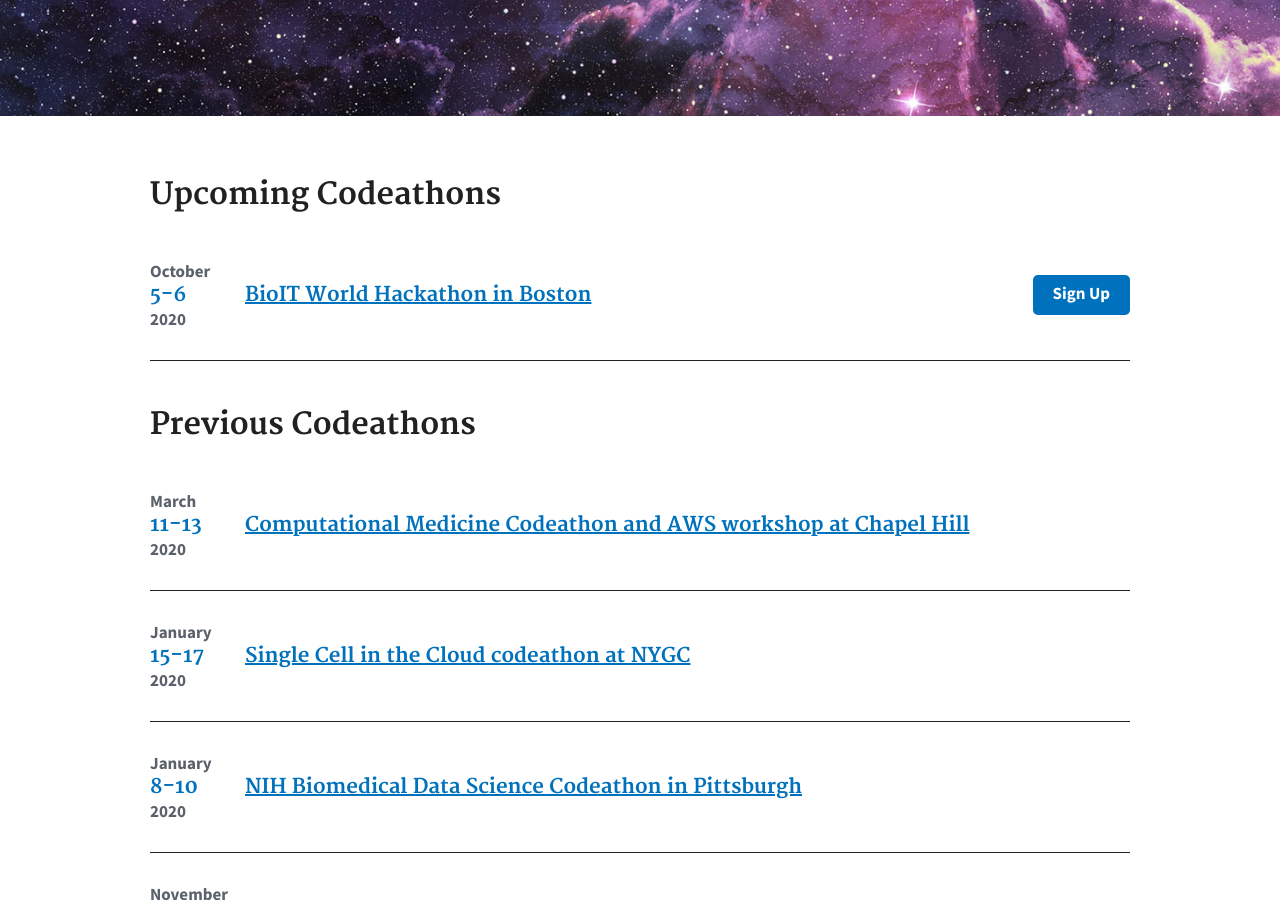
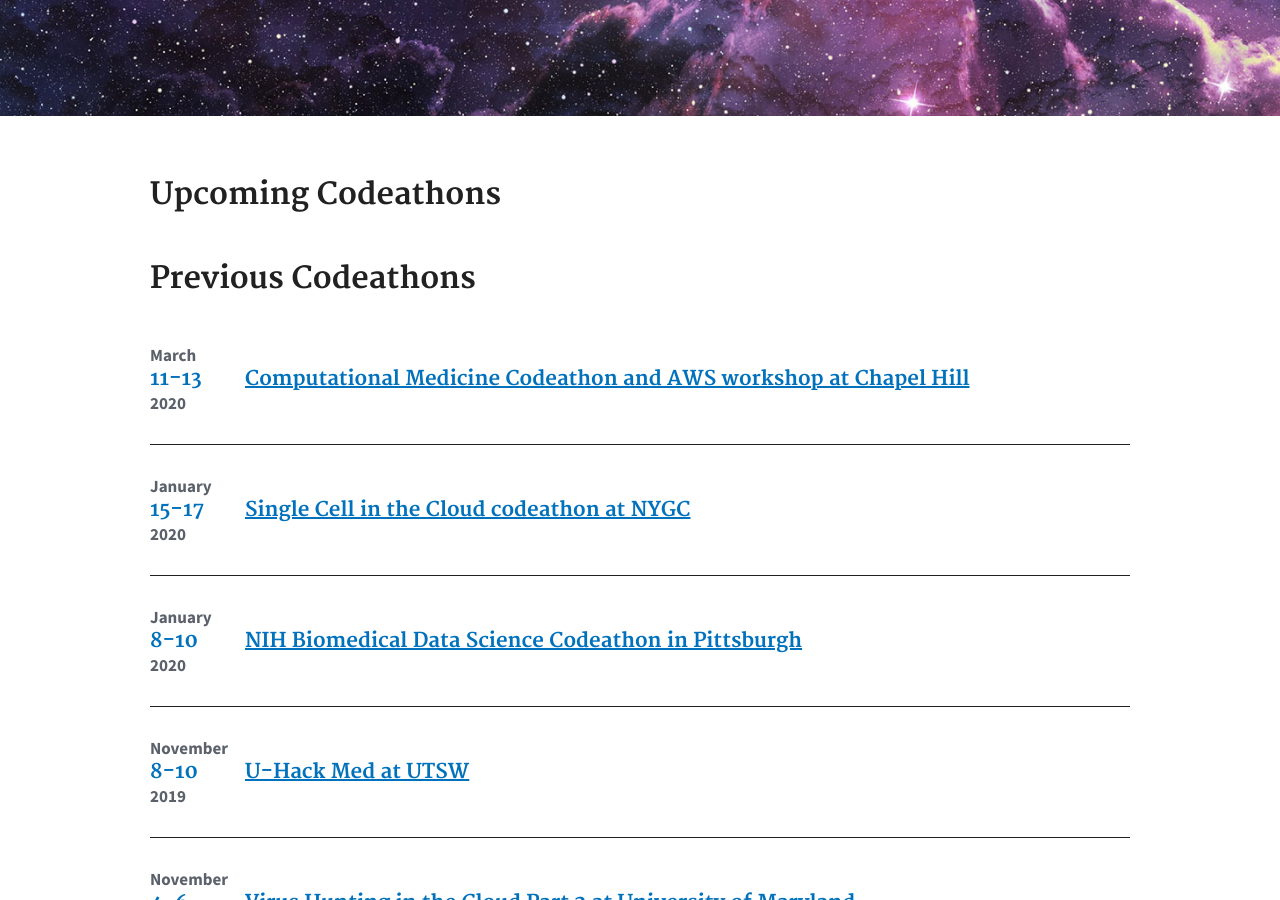
Before and after one commit to NCBI-Codeathons/ncbi-codeathons.github.io, a Jekyll site: the page built from index.md, in a window 1280 px wide and 900 px high, scrolled down 401 px. Built offline with Jekyll 4.4.1, drawn with Linux system fonts in a browser that asks for light colours.

Commit message:
Update upcoming-hackathon.yml

```diff
--- a/_data/upcoming-hackathon.yml
+++ b/_data/upcoming-hackathon.yml
@@ -1,8 +1,4 @@
-- month: "October"
-  day: "5-6"
-  year: "2020"
-  title: "BioIT World Hackathon in Boston"
-  link: "https://www.bio-itworldexpo.com/fair-data-hackathon"
+
 
 
 # Example of upcoming event with the hidden property that will trigger the show more button
```
